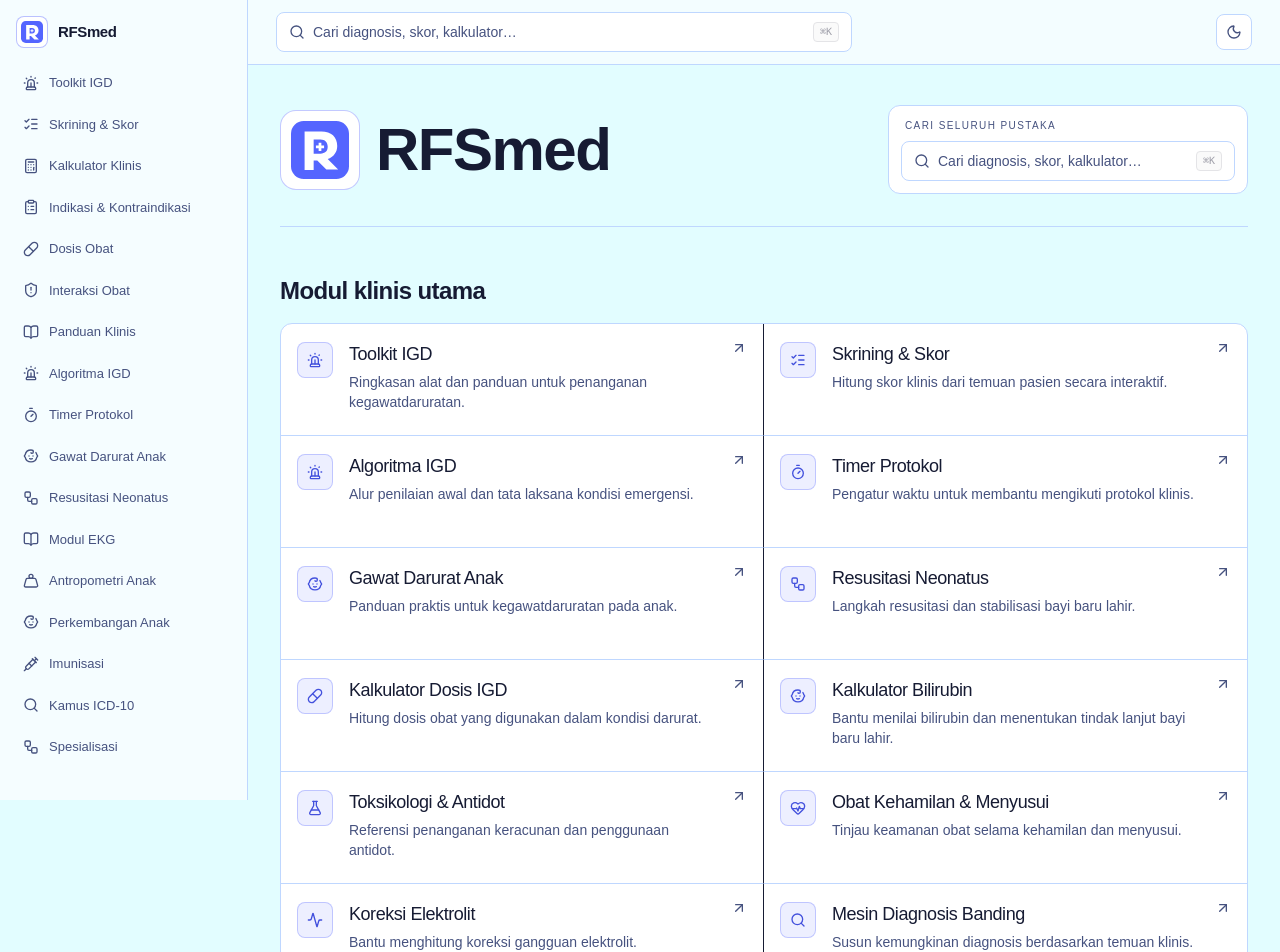
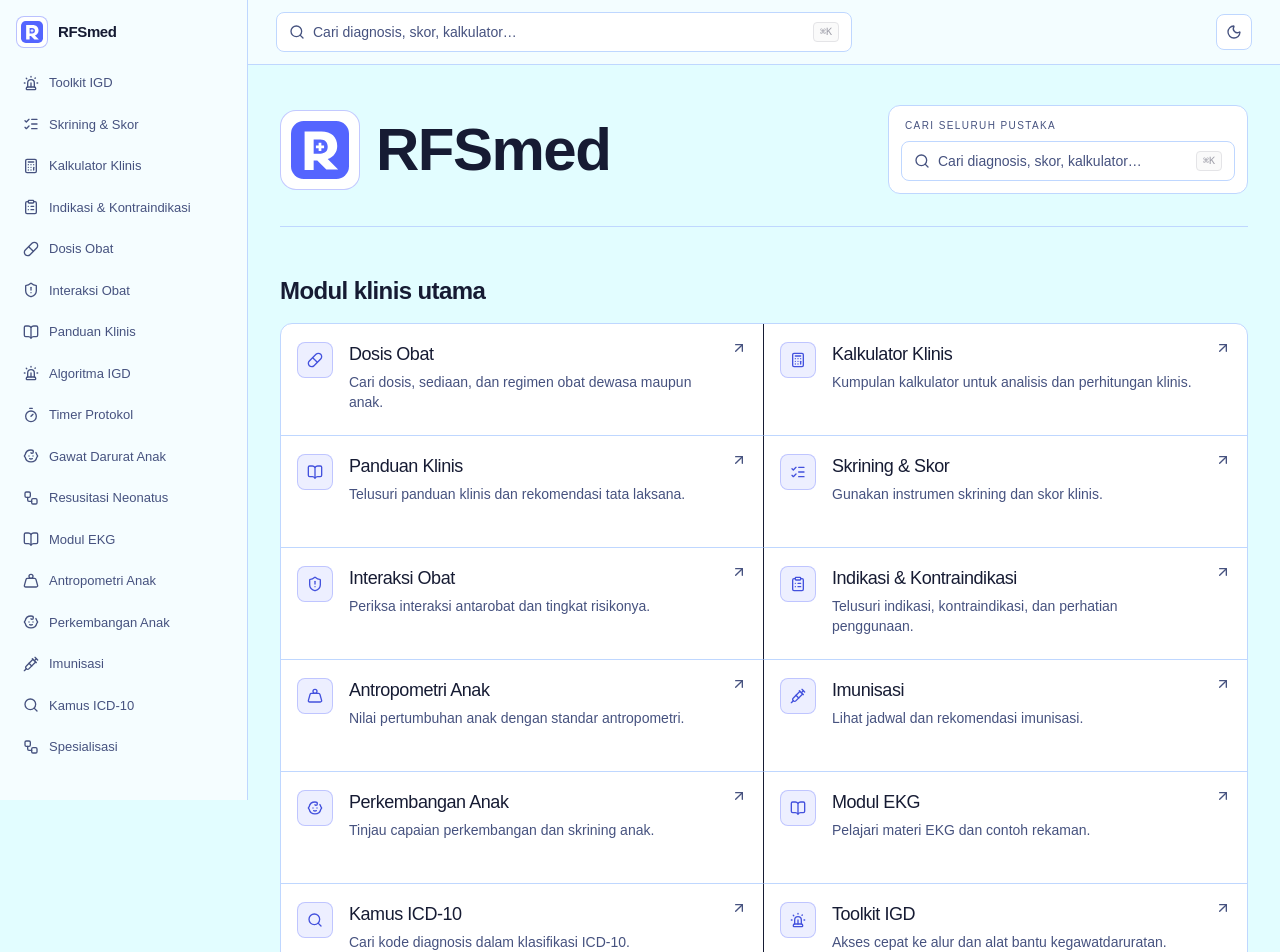
Before and after one commit to rfauzi760-tech/medref, a Next.js app: page / in a window 1280 px wide. Shown: the top 952 px of the page. Built offline with nearby package versions, Linux system fonts and the light colour scheme; a web font is replaced by a local one.

Commit message:
feat: prioritize homepage clinical modules

```diff
--- a/app/page.tsx
+++ b/app/page.tsx
@@ -9,33 +9,33 @@ import { appName, modules } from "@/lib/nav";
 import { SPECIALTIES } from "@/lib/specialties";
 
 const primaryModuleSlugs = [
+  "drugs",
+  "calculators",
+  "guidelines",
+  "scores",
+  "interactions",
+  "indications",
+  "anthropometry",
+  "immunization",
+  "development",
+  "ecg-module",
+  "icd10",
   "igd-toolkit",
-  "scores",
-  "emergency",
-  "timer",
-  "pediatric-emergency",
-  "neonatal-resuscitation",
-  "emergency-dose",
-  "bilirubin",
-  "antidotes",
-  "pregnancy-drugs",
-  "electrolytes",
-  "ddx",
 ] as const;
 const primaryModules = new Set<string>(primaryModuleSlugs);
-const primaryModuleDescriptions: Record<(typeof primaryModuleSlugs)[number], string> = {
-  "igd-toolkit": "Ringkasan alat dan panduan untuk penanganan kegawatdaruratan.",
-  scores: "Hitung skor klinis dari temuan pasien secara interaktif.",
-  emergency: "Alur penilaian awal dan tata laksana kondisi emergensi.",
-  timer: "Pengatur waktu untuk membantu mengikuti protokol klinis.",
-  "pediatric-emergency": "Panduan praktis untuk kegawatdaruratan pada anak.",
-  "neonatal-resuscitation": "Langkah resusitasi dan stabilisasi bayi baru lahir.",
-  "emergency-dose": "Hitung dosis obat yang digunakan dalam kondisi darurat.",
-  bilirubin: "Bantu menilai bilirubin dan menentukan tindak lanjut bayi baru lahir.",
-  antidotes: "Referensi penanganan keracunan dan penggunaan antidot.",
-  "pregnancy-drugs": "Tinjau keamanan obat selama kehamilan dan menyusui.",
-  electrolytes: "Bantu menghitung koreksi gangguan elektrolit.",
-  ddx: "Susun kemungkinan diagnosis berdasarkan temuan klinis.",
+const primaryModuleDescriptions: Record<string, string> = {
+  drugs: "Cari dosis, sediaan, dan regimen obat dewasa maupun anak.",
+  calculators: "Kumpulan kalkulator untuk analisis dan perhitungan klinis.",
+  guidelines: "Telusuri panduan klinis dan rekomendasi tata laksana.",
+  scores: "Gunakan instrumen skrining dan skor klinis.",
+  interactions: "Periksa interaksi antarobat dan tingkat risikonya.",
+  indications: "Telusuri indikasi, kontraindikasi, dan perhatian penggunaan.",
+  anthropometry: "Nilai pertumbuhan anak dengan standar antropometri.",
+  immunization: "Lihat jadwal dan rekomendasi imunisasi.",
+  development: "Tinjau capaian perkembangan dan skrining anak.",
+  "ecg-module": "Pelajari materi EKG dan contoh rekaman.",
+  icd10: "Cari kode diagnosis dalam klasifikasi ICD-10.",
+  "igd-toolkit": "Akses cepat ke alur dan alat bantu kegawatdaruratan.",
 };
 
 export default function Home() {
```
Also changed, not shown: 1 other file (tests, documents, lock files or other folders).
